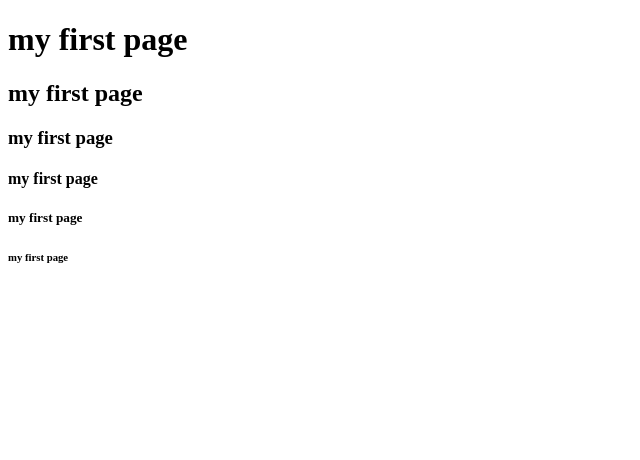
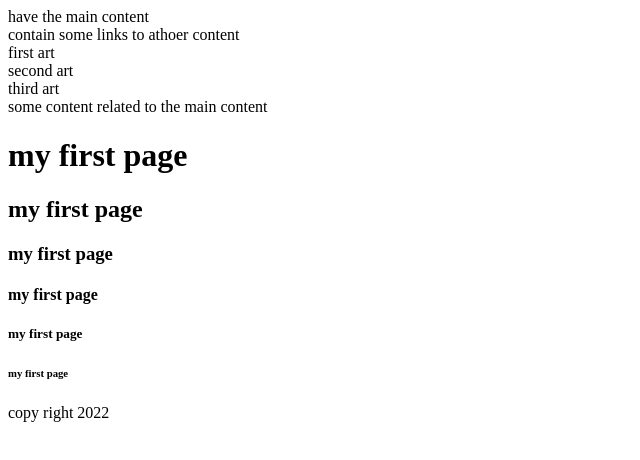
Before and after one commit to fadikhouryy/fadikhouryy.github.io, a plain HTML site: page index.html in a window 1280 px wide. Shown: the whole page, without its empty margins (0-640 px from the left). Drawn offline with Linux system fonts and the light colour scheme.

Commit message:
new tags

```diff
--- a/index.html
+++ b/index.html
@@ -6,6 +6,17 @@
 
 	</head>
 <body>
+	<header>
+     have the main content
+     <nav>contain some links to athoer content</nav>
+	</header>
+<section>
+	<article>first art</article>
+	<article>second art</article>
+	<article>third art</article>
+
+</section>
+<aside> some content related to the main content</aside>
 <h1>my first page</h1>
 <h2>my first page</h2>
 <h3>my first page</h3>
@@ -13,5 +24,6 @@
 <h5>my first page</h5>
 <h6>my first page</h6>
 
+<footer> copy right 2022</footer>
 </body>
 </html>
```
